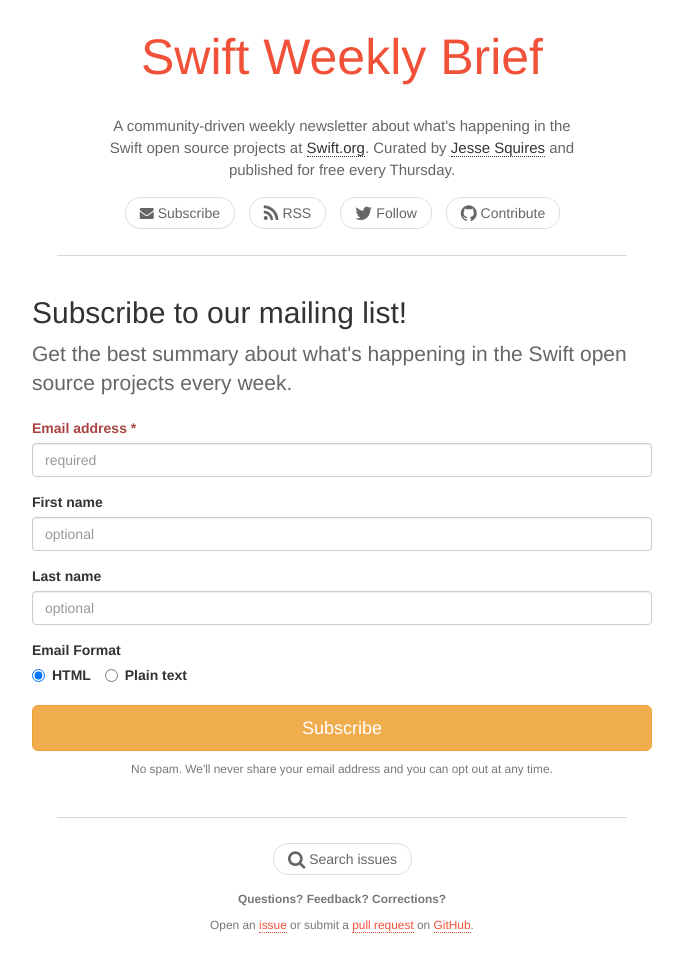
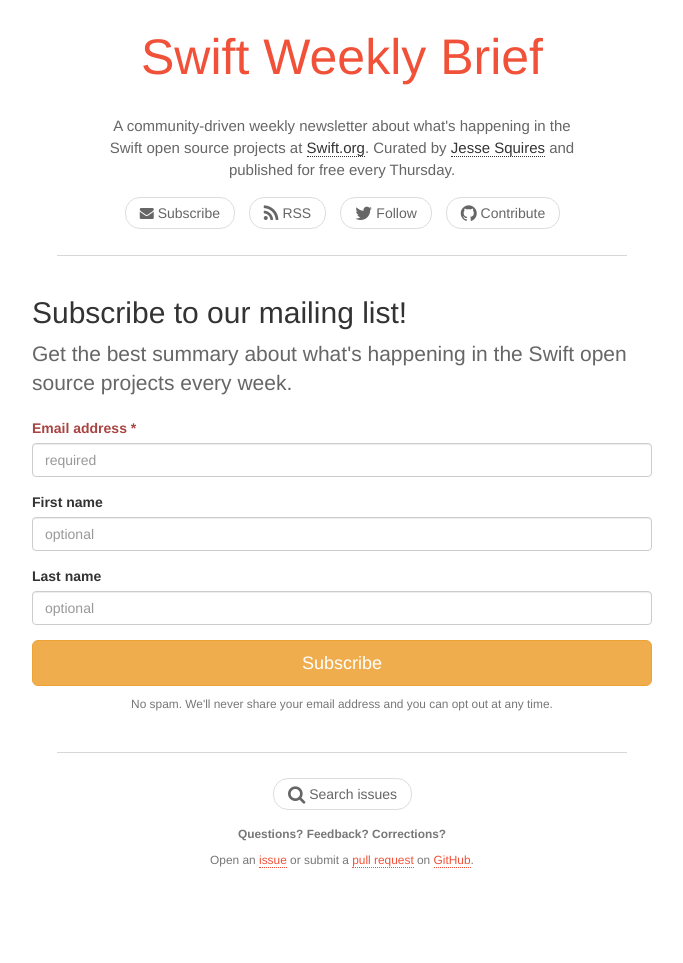
Before and after one commit to SwiftWeekly/swiftweekly.github.io, a Jekyll site: the page built from subscribe.html, in a window 1280 px wide. Shown: the whole page, without its empty margins (298-981 px from the left). Built offline with Jekyll 4.4.1, drawn with Linux system fonts in a browser that asks for light colours; nearby versions of some CDN libraries; comment, search, counter and statistics services are not loaded; after the commit the page ends 900 px from its top, so only the background shows below that.

Commit message:
improve/update subscribe

```diff
--- a/subscribe.html
+++ b/subscribe.html
@@ -16,7 +16,7 @@
                name="mc-embedded-subscribe-form"
                class="validate"
                target="_blank" novalidate>
-
+         <div id="mc_embed_signup_scroll">
                <div class="form-group">
                   <label for="mce-EMAIL" class="text-danger">Email address <span class="asterisk">*</span></label>
                   <input type="email" value="" name="EMAIL" class="form-control" id="mce-EMAIL" placeholder="required">
@@ -32,23 +32,9 @@
                   <input type="text" value="" name="LNAME" class="form-control" id="mce-LNAME" placeholder="optional">
                </div>
 
-               <label>Email Format</label>
-               <div class="form-group">
-                  <div class="radio-inline">
-                     <label for="mce-EMAILTYPE-0">
-                        <input type="radio" value="html" name="EMAILTYPE" id="mce-EMAILTYPE-0" checked>HTML
-                     </label>
-                  </div>
-                  <div class="radio-inline">
-                     <label for="mce-EMAILTYPE-1">
-                        <input type="radio" value="text" name="EMAILTYPE" id="mce-EMAILTYPE-1">Plain text
-                     </label>
-                  </div>
-               </div>
-
                <div id="mce-responses" class="clear">
-                  <div class="response" id="mce-error-response" style="display:none"></div>
-                  <div class="response" id="mce-success-response" style="display:none"></div>
+                  <div class="response alert alert-danger" id="mce-error-response" style="display:none"></div>
+                  <div class="response alert alert-success" id="mce-success-response" style="display:none"></div>
                </div>
 
                <!-- real people should not fill this in and expect good things - do not remove this or risk form bot signups-->
```
Also changed, not shown: other parts of subscribe.html (+6 -0 lines).
